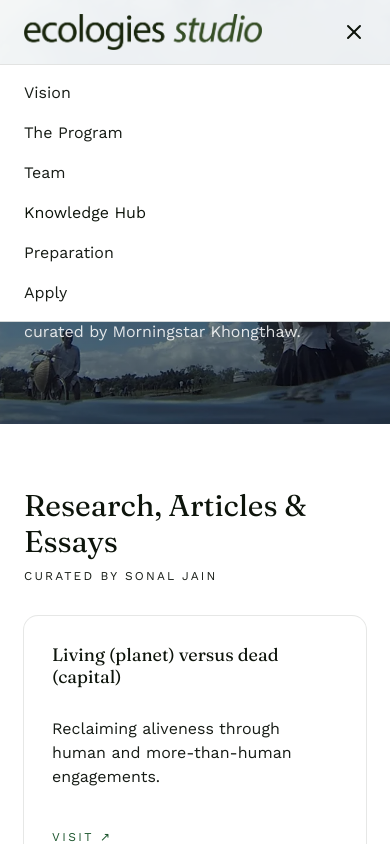
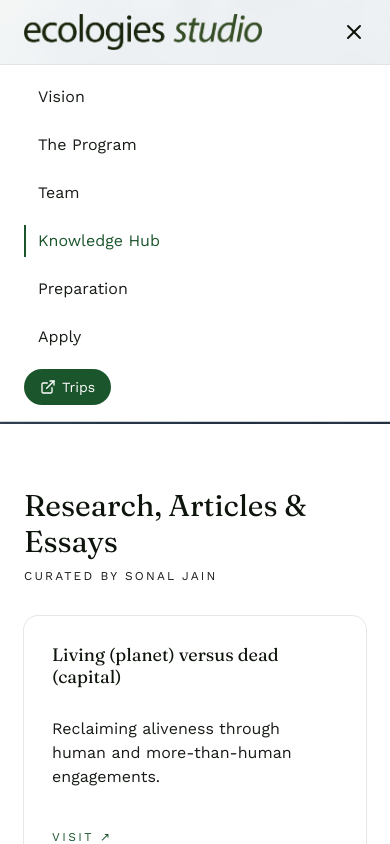
Before and after one commit to devrohityadav/tfs, a Next.js app in the folder ui/: page /knowledge in a window 390 px wide. Both pictures are taken after a click on the button "Open menu". Shown: the top 844 px of the page. Built offline with nearby package versions, Linux system fonts and the light colour scheme.

Commit message:
Add Trips link to nav, update contact email, improve mobile active nav state

```diff
--- a/ui/components/site-footer.tsx
+++ b/ui/components/site-footer.tsx
@@ -2,7 +2,7 @@ import Link from "next/link";
 
 const INSTAGRAM_URL =
   "https://www.instagram.com/ecologiesstudio?igsh=NzVvNzlvZzB6eXpz&utm_source=qr";
-const EMAIL = "hello@theforestschool.in";
+const EMAIL = "hi@ecologiesstudio.com";
 
 export function SiteFooter() {
   return (
@@ -23,6 +23,16 @@ export function SiteFooter() {
             <li><Link href="/knowledge" className="hover:text-white">Knowledge Hub</Link></li>
             <li><Link href="/preparation" className="hover:text-white">Preparation</Link></li>
             <li><Link href="/apply" className="hover:text-white">Apply</Link></li>
+            <li>
+              <a
+                href="https://poveda-builder-tvlu6gjoirpfgb2s.hostingersite.com/"
+                target="_blank"
+                rel="noopener noreferrer"
+                className="hover:text-white"
+              >
+                Trips
+              </a>
+            </li>
           </ul>
         </div>
         <div className="text-sm">
--- a/ui/components/site-header.tsx
+++ b/ui/components/site-header.tsx
@@ -4,7 +4,7 @@ import Link from "next/link";
 import Image from "next/image";
 import { usePathname } from "next/navigation";
 import { useEffect, useState } from "react";
-import { MenuIcon, XIcon } from "lucide-react";
+import { ExternalLink, MenuIcon, XIcon } from "lucide-react";
 
 const nav = [
   { href: "/vision", label: "Vision" },
@@ -14,6 +14,11 @@ const nav = [
   { href: "/preparation", label: "Preparation" },
   { href: "/apply", label: "Apply" },
 ];
+
+const EXTERNAL_LINK = {
+  href: "https://poveda-builder-tvlu6gjoirpfgb2s.hostingersite.com/",
+  label: "Trips",
+};
 
 export function SiteHeader() {
   const pathname = usePathname();
@@ -87,6 +92,15 @@ export function SiteHeader() {
               </Link>
             );
           })}
+          <a
+            href={EXTERNAL_LINK.href}
+            target="_blank"
+            rel="noopener noreferrer"
+            className="inline-flex items-center gap-1.5 rounded-full bg-primary px-4 py-2 text-sm font-medium text-primary-foreground transition-colors hover:bg-primary/90"
+          >
+            <ExternalLink className="h-4 w-4" />
+            {EXTERNAL_LINK.label}
+          </a>
         </nav>
 
         <button
@@ -112,8 +126,10 @@ export function SiteHeader() {
                   <Link
                     href={n.href}
                     aria-current={active ? "page" : undefined}
-                    className={`block text-base ${
-                      active ? "font-medium text-foreground" : "text-muted-foreground"
+                    className={`block border-l-2 py-1 pl-3 text-base transition-colors ${
+                      active
+                        ? "border-primary font-medium text-primary"
+                        : "border-transparent text-muted-foreground"
                     }`}
                   >
                     {n.label}
@@ -121,6 +137,17 @@ export function SiteHeader() {
                 </li>
               );
             })}
+            <li>
+              <a
+                href={EXTERNAL_LINK.href}
+                target="_blank"
+                rel="noopener noreferrer"
+                className="inline-flex items-center gap-1.5 rounded-full bg-primary px-4 py-2 text-sm font-medium text-primary-foreground transition-colors hover:bg-primary/90"
+              >
+                <ExternalLink className="h-4 w-4" />
+                {EXTERNAL_LINK.label}
+              </a>
+            </li>
           </ul>
         </nav>
       )}
```
